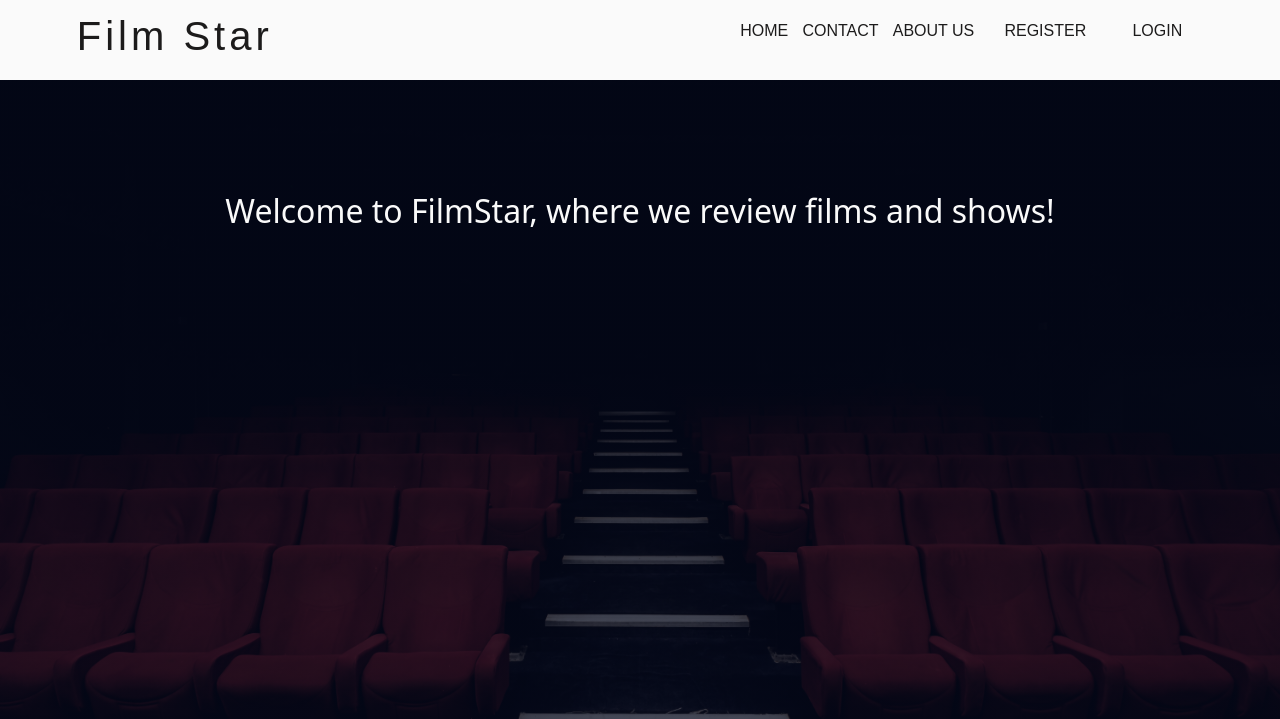
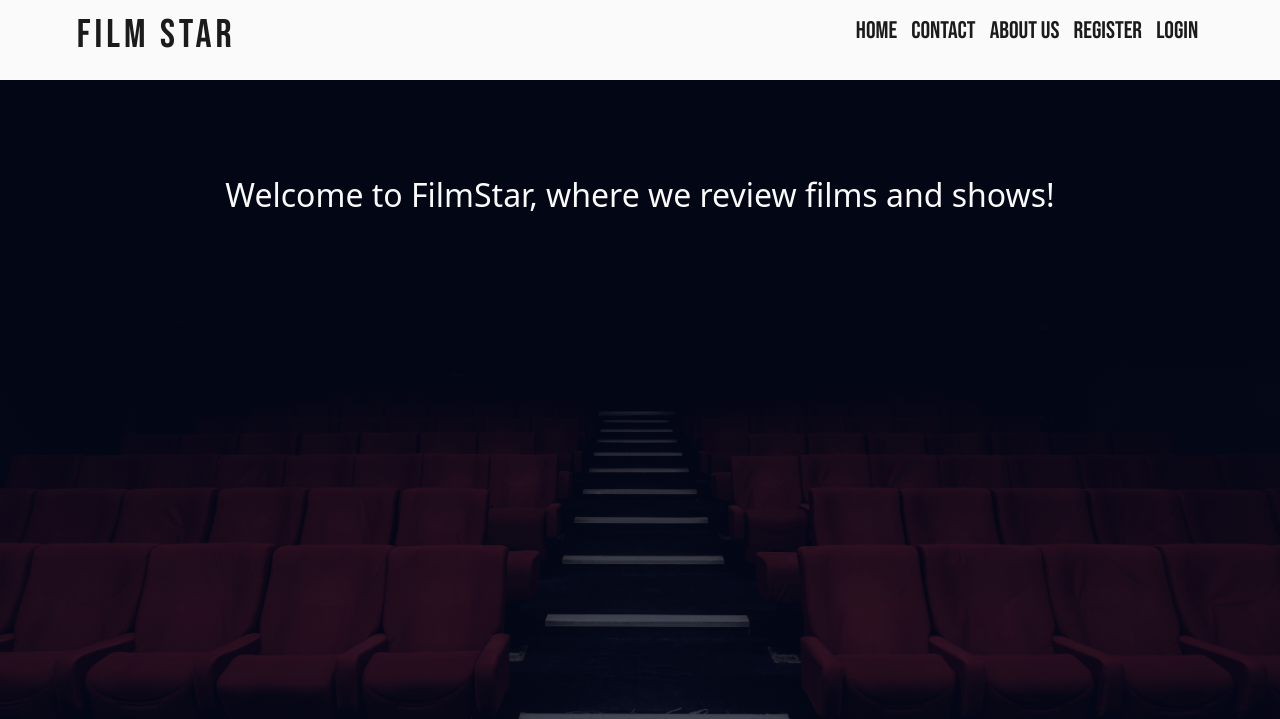
Before and after one commit to Code-Institute-Submissions/Hemenhk-filmstar_JanResub, a Django app: page / in a window 1280 px wide. Shown: the top 719 px of the page. Run offline with Django 3.2, Linux system fonts and the light colour scheme; data that the repository does not hold is empty; some libraries are stand-ins or nearby versions.

Commit message:
Add font to nav links

```diff
--- a/static/css/style.css
+++ b/static/css/style.css
@@ -16,16 +16,39 @@ body {
     text-align: center;
 }
 
+/* Logo */
+
+.nav-logo {
+    text-decoration: none;
+}
 
 #logo {
-    text-decoration: none;
+    font-family: 'Bebas Neue', cursive;
+    font-size: 250%;
+    letter-spacing: 4px;
+    color: #1c1b1b;
+}
+
+#logo::after {
+    content: '';
+    width: 0%;
+    height: 2px;
+    background: #1c1b1b;
+    display: block;
+    margin: auto;
+    transition: 0.5s;
+}
+
+#logo:hover::after {
+    width: 100%;
 }
 
 .hero-banner {
     color: #fafafa;
-    padding: 7rem;
+    padding: 6rem;
     text-align: center;
     background-color: transparent;
+    height: 30px;
 }
 
 
@@ -73,13 +96,6 @@ nav {
     height: 80px;
 }
 
-nav h1 {
-    font-family: 'Squada One', sans-serif;
-    font-size: 250%;
-    letter-spacing: 4px;
-    color: #1c1b1b;
-}
-
 .nav-links {
     flex: 1;
     text-align: right;
@@ -94,16 +110,16 @@ nav h1 {
 
 .nav-links a {
     color: #1c1b1b;
-    font-family: 'Squada One', sans-serif;
+    font-family: 'Bebas Neue', cursive;
     text-decoration: none;
-    font-size: 1.5rempx;
+    font-size: 1.5rem;
 }
 
 .nav-links ul li::after {
     content: '';
     width: 0%;
     height: 2px;
-    background: #fff;
+    background: #1c1b1b;
     display: block;
     margin: auto;
     transition: 0.5s;
@@ -146,7 +162,7 @@ nav .fa-solid {
 
     .nav-links a {
         color: #fff;
-        font-family: 'Squada One', sans-serif;
+        font-family: 'Bebas Neue', cursive;
         text-decoration: none;
         font-size: 1.5rempx;
     }
@@ -169,6 +185,6 @@ nav .fa-solid {
     }
 
     #logo {
-        font-size: 75%;
+        font-size: 200%;
     }
 }
--- a/templates/base.html
+++ b/templates/base.html
@@ -4,9 +4,10 @@
 <html lang="en">
 
 <head>
-    <link rel="preconnect" href="https://fonts.gstatic.com">
-    <link href="https://fonts.googleapis.com/css2?family=Roboto:wght@300&display=swap" rel="stylesheet">
-    <link href="https://fonts.googleapis.com/css2?family=Lato:wght@300;700&display=swap" rel="stylesheet">
+    {% block corecss %}
+    <!-- Style sheets -->
+    <link rel="preconnect" href="https://fonts.gstatic.com" crossorigin>
+    <link href="https://fonts.googleapis.com/css2?family=Bebas+Neue&display=swap" rel="stylesheet">
     <link rel="stylesheet" href="https://cdnjs.cloudflare.com/ajax/libs/font-awesome/5.15.3/css/all.min.css">
     <meta name="viewport" content="width=device-width, initial-scale=1" />
     <link href="https://cdn.jsdelivr.net/npm/bootstrap@5.0.1/dist/css/bootstrap.min.css" rel="stylesheet"
@@ -15,6 +16,7 @@
         integrity="sha384-gtEjrD/SeCtmISkJkNUaaKMoLD0//ElJ19smozuHV6z3Iehds+3Ulb9Bn9Plx0x4" crossorigin="anonymous">
     </script>
     <link rel="stylesheet" href="{% static 'css/style.css' %}">
+    {% endblock %}
 </head>
 
 <body>
@@ -23,8 +25,8 @@
 
     <section class="nav-header">
         <nav>
-            <a href="{% url 'home' %}" id="logo">
-                <h1>Film Star</h1>
+            <a class="nav-logo" href="{% url 'home' %}">
+                <h1 id="logo">Film Star</h1>
             </a>
             <div class="nav-links" id="navLinks">
                 <i class="fa-solid fa-xmark" onclick="hideMenu()"></i>
@@ -35,14 +37,14 @@
 
                     {% if user.is_authenticated %}
                     <li class="nav-item">
-                        <a class="nav-link" href="#">LOGOUT</a>
+                        <a href="#">LOGOUT</a>
                     </li>
                     {% else %}
                     <li class="nav-item">
-                        <a class="nav-link" href="#">REGISTER</a>
+                        <a href="#">REGISTER</a>
                     </li>
                     <li class="nav-item">
-                        <a class="nav-link" href="#">LOGIN</a>
+                        <a href="#">LOGIN</a>
                     </li>
                     {% endif %}
                 </ul>
```
